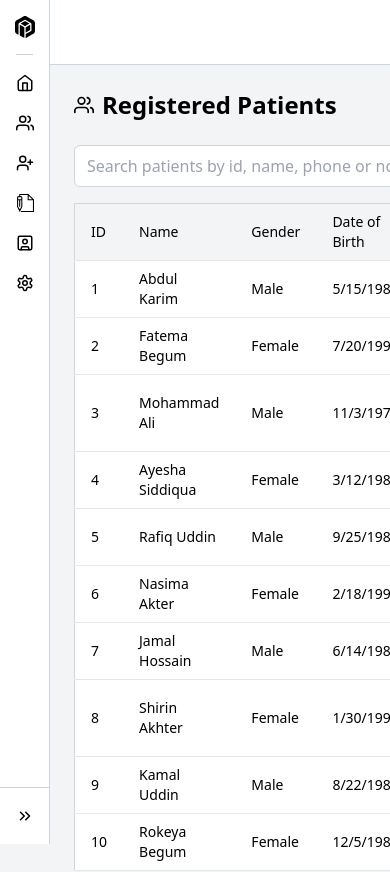
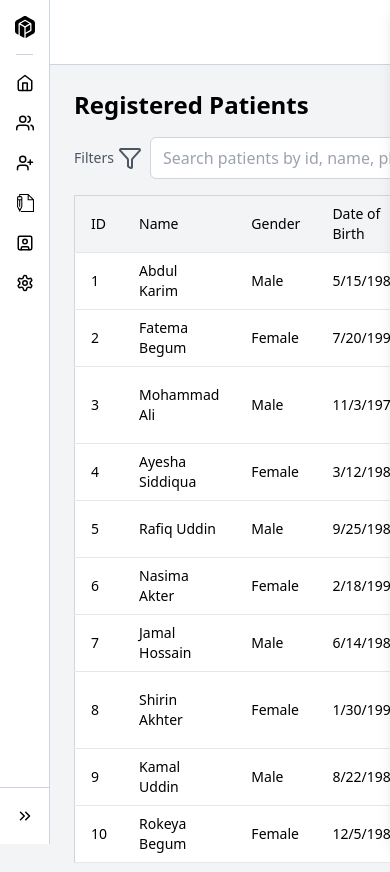
Before and after one commit to imtiaz-risat/ibnsina-med-app, a Next.js app: page /doctor/patients in a window 390 px wide. Shown: the top 872 px of the page. Built offline with nearby package versions, Linux system fonts and the light colour scheme; no server answers.

Commit message:
ui: adjusted FilterSidebar for smaller screen

```diff
--- a/app/doctor/patients/page.jsx
+++ b/app/doctor/patients/page.jsx
@@ -4,6 +4,7 @@ import { useState } from "react";
 import { FiUsers } from "react-icons/fi";
 import { LiaFilePrescriptionSolid } from "react-icons/lia";
 import { RiFolderUserLine } from "react-icons/ri";
+import { Filter } from "lucide-react";
 import { SearchBox } from "./searchBox";
 import { Pagination } from "./pagination";
 import { patients } from "./mockPatient";
@@ -15,6 +16,7 @@ export default function PatientList() {
   const [perPage, setPerPage] = useState(10);
   const [searchQuery, setSearchQuery] = useState("");
   const [selectedFilters, setSelectedFilters] = useState({});
+  const [isFilterSidebarOpen, setIsFilterSidebarOpen] = useState(false);
 
   const handleFilterChange = (section, values) => {
     setSelectedFilters((prev) => ({
@@ -48,18 +50,31 @@ export default function PatientList() {
 
   return (
     <div className="container w-full mx-auto">
-      <div className="flex flex-col items-start justify-between md:flex-row gap-6 mb-4">
+      <div className="flex flex-col items-start justify-between sm:flex-row sm:items-center gap-4 sm:gap-20 mb-4">
         <div className="flex items-center gap-2">
-          <FiUsers className="w-5 h-5 text-black" />
-          <h1 className="text-2xl font-bold text-black">Registered Patients</h1>
+          <FiUsers className="w-5 h-5 text-black hidden md:block" />
+          <h1 className="text-2xl font-bold text-black text-nowrap">
+            Registered Patients
+          </h1>
         </div>
 
+        <div className="w-full flex items-center gap-2 ">
+          <button
+            className="md:hidden text-gray-600 hover:text-gray-800"
+            onClick={() => setIsFilterSidebarOpen(!isFilterSidebarOpen)}
+          >
+            <div className="flex items-center gap-1">
+              <div className="text-sm font-medium">Filters</div>
+              <Filter />
+            </div>
+          </button>
           <SearchBox onSearch={setSearchQuery} />
+        </div>
       </div>
 
       <div className="flex flex-col md:flex-row gap-6">
-        <div className="flex-1 overflow-x-auto">
-          <table className="min-w-full bg-white border border-gray-300">
+        <div className="flex-1 overflow-x-auto ">
+          <table className="min-w-full bg-white border border-gray-300 rounded-md">
             <thead>
               <tr className="bg-gray-100">
                 <th className="py-2 px-4 border-b text-left font-medium text-sm">
@@ -122,6 +137,11 @@ export default function PatientList() {
           </div>
         </div>
 
+        <div
+          className={`fixed inset-y-0 right-0 shadow-lg transition-transform transform overflow-y-auto ${
+            isFilterSidebarOpen ? "translate-x-0" : "translate-x-full"
+          } md:static md:translate-x-0 w-64 md:w-64`}
+        >
           <FilterSidebar
             filterOptions={filterOptions}
             selectedFilters={selectedFilters}
@@ -129,5 +149,6 @@ export default function PatientList() {
           />
         </div>
       </div>
+    </div>
   );
 }
```
Lines whose indentation alone changed are shown as unchanged.
